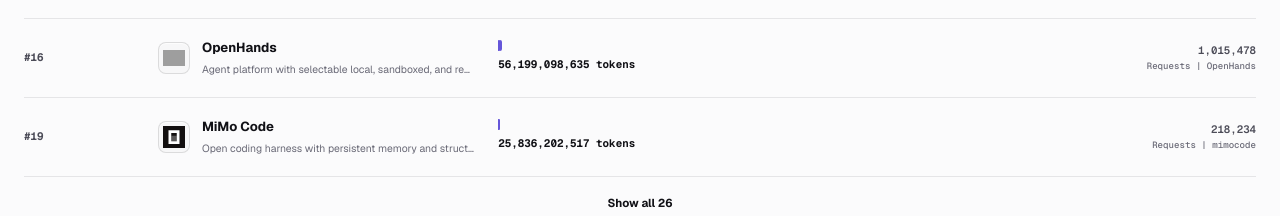
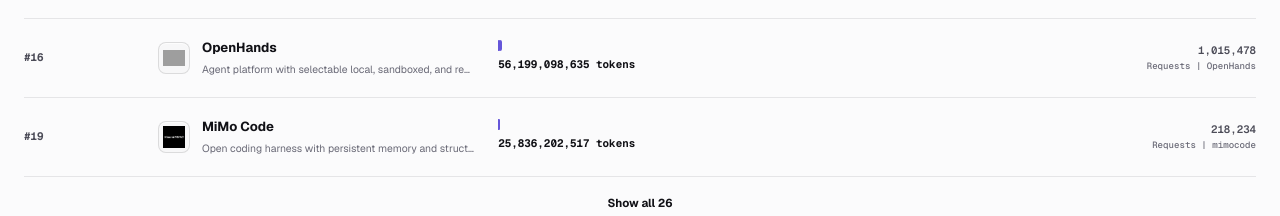
Before and after one commit to Lucenx9/harnessmatch, a Next.js app: page /usage in a window 1280 px wide. Shown: the part 1500-1716 px from the top of the page. Built offline with nearby package versions, Linux system fonts and the light colour scheme; grey boxes are pictures that could not be loaded.

Commit message:
Update MiMo Code logo

```diff
--- a/src/data/harness-records/mimo-code.ts
+++ b/src/data/harness-records/mimo-code.ts
@@ -11,8 +11,8 @@ export const mimoCode = {
   summary:
     "A multi-provider terminal coding harness with repository tools, persistent project memory, automatic context compaction, primary and delegated agents, bounded workflow orchestration, headless and local web surfaces, MCP, skills, and Git-backed undo. It runs tools on the host: its permission policy and workflow runtime are controls, not an operating-system sandbox.",
   logo: {
-    src: "/harnesses/mimo-code.svg",
-    sourceUrl: `https://github.com/XiaomiMiMo/MiMo-Code/blob/${inspectedRef}/packages/ui/src/assets/favicon/favicon-v3.svg`,
+    src: "/harnesses/mimo-code.jpg",
+    sourceUrl: "https://github.com/XiaomiMiMo.png",
     verifiedAt,
   },
   status: "active",
```
Also changed, not shown: public/harnesses/mimo-code.jpg (added), public/harnesses/mimo-code.svg (deleted).
